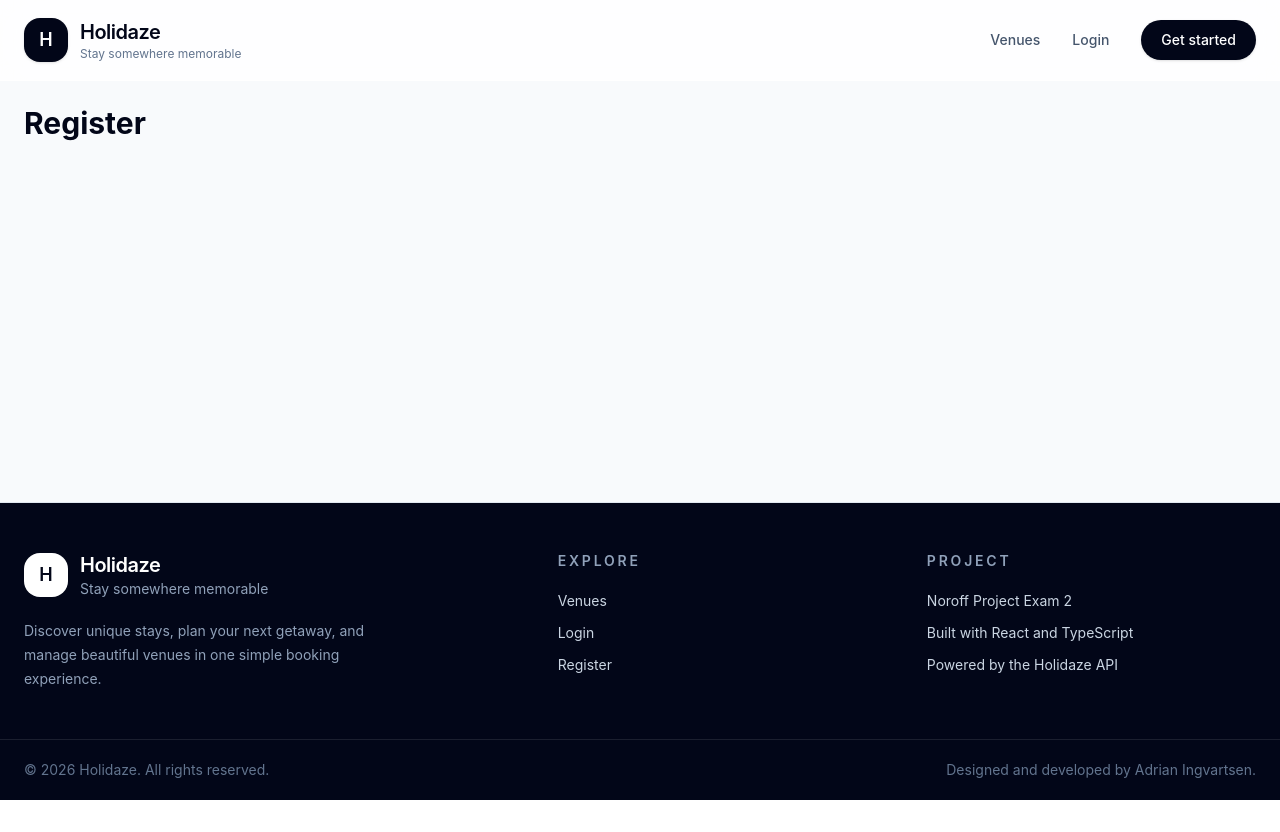
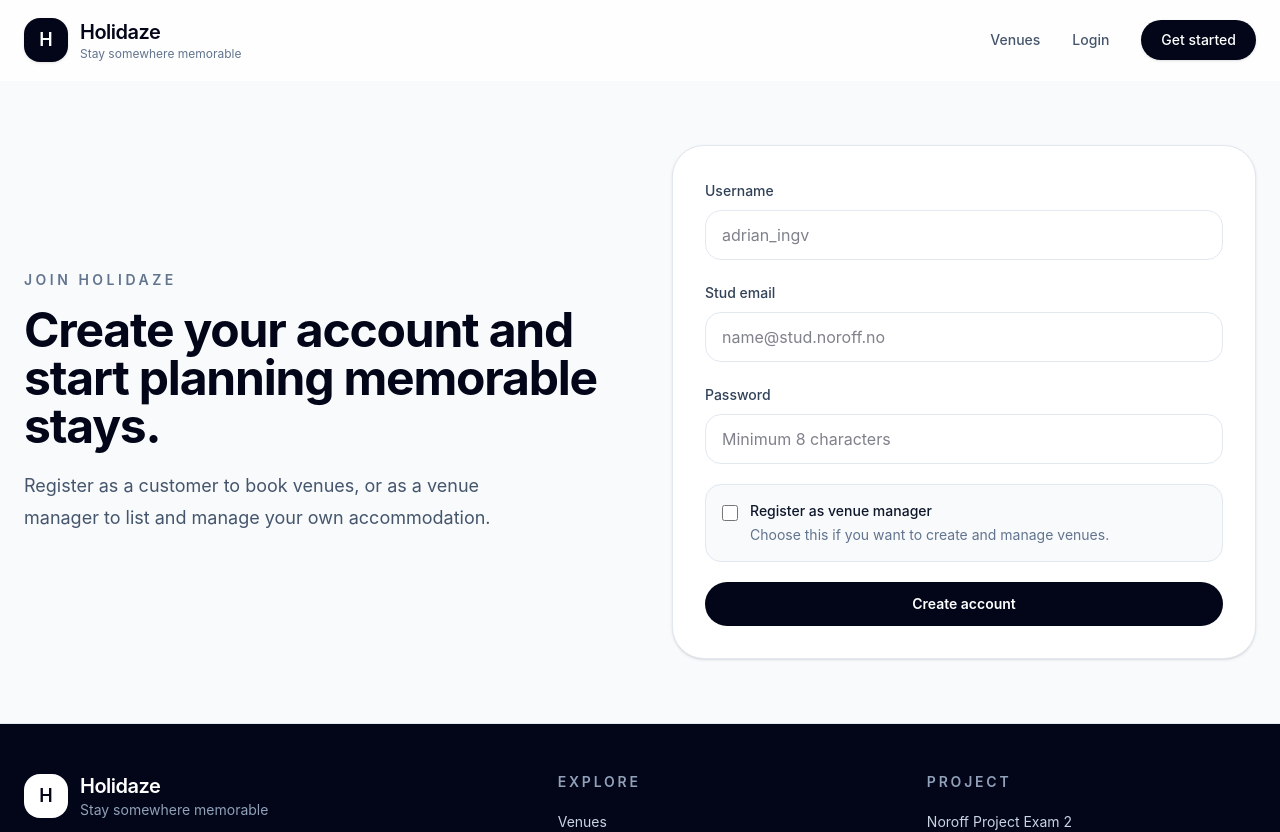
Before and after one commit to adring93/project-exam-2-holidaze, a React (Vite) app: page /register in a window 1280 px wide. Shown: the top 832 px of the page. Before the commit the page ends 800 px from the top, so only its background shows below. Built offline with nearby package versions, Linux system fonts and the light colour scheme; no server answers.

Commit message:
feat: add registration page

```diff
--- a/src/pages/RegisterPage.tsx
+++ b/src/pages/RegisterPage.tsx
@@ -1,8 +1,157 @@
+import { useState } from 'react'
+import type { FormEvent } from 'react'
+import { useNavigate } from 'react-router-dom'
+import { registerUser } from '../services/auth'
+
 function RegisterPage() {
+  const navigate = useNavigate()
+  const [name, setName] = useState('')
+  const [email, setEmail] = useState('')
+  const [password, setPassword] = useState('')
+  const [venueManager, setVenueManager] = useState(false)
+  const [error, setError] = useState('')
+  const [isLoading, setIsLoading] = useState(false)
+
+  async function handleSubmit(event: FormEvent<HTMLFormElement>) {
+    event.preventDefault()
+    setError('')
+    setIsLoading(true)
+
+    try {
+      await registerUser({
+        name,
+        email,
+        password,
+        venueManager,
+      })
+
+      navigate('/login')
+    } catch (error) {
+      setError(
+        error instanceof Error
+          ? error.message
+          : 'Could not create your account',
+      )
+    } finally {
+      setIsLoading(false)
+    }
+  }
+
   return (
-    <main className="p-6">
-      <h1 className="text-3xl font-bold">Register</h1>
-    </main>
+    <section className="mx-auto grid min-h-[calc(100vh-10rem)] max-w-7xl items-center px-6 py-16 lg:grid-cols-2 lg:gap-16">
+      <div>
+        <p className="text-sm font-semibold uppercase tracking-[0.25em] text-slate-500">
+          Join Holidaze
+        </p>
+
+        <h1 className="mt-4 max-w-xl text-4xl font-bold tracking-tight text-slate-950 sm:text-5xl">
+          Create your account and start planning memorable stays.
+        </h1>
+
+        <p className="mt-5 max-w-lg text-lg leading-8 text-slate-600">
+          Register as a customer to book venues, or as a venue manager to list
+          and manage your own accommodation.
+        </p>
+      </div>
+
+      <form
+        onSubmit={handleSubmit}
+        className="mt-10 rounded-[2rem] border border-slate-200 bg-white p-8 shadow-sm lg:mt-0"
+      >
+        <div className="space-y-5">
+          <div>
+            <label
+              htmlFor="name"
+              className="text-sm font-medium text-slate-700"
+            >
+              Username
+            </label>
+            <input
+              id="name"
+              name="name"
+              type="text"
+              required
+              value={name}
+              onChange={(event) => setName(event.target.value)}
+              className="mt-2 w-full rounded-2xl border border-slate-200 px-4 py-3 outline-none transition focus:border-slate-950"
+              placeholder="adrian_ingv"
+            />
+          </div>
+
+          <div>
+            <label
+              htmlFor="email"
+              className="text-sm font-medium text-slate-700"
+            >
+              Stud email
+            </label>
+            <input
+              id="email"
+              name="email"
+              type="email"
+              required
+              pattern="^[\w.-]+@stud\.noroff\.no$"
+              value={email}
+              onChange={(event) => setEmail(event.target.value)}
+              className="mt-2 w-full rounded-2xl border border-slate-200 px-4 py-3 outline-none transition focus:border-slate-950"
+              placeholder="name@stud.noroff.no"
+            />
+          </div>
+
+          <div>
+            <label
+              htmlFor="password"
+              className="text-sm font-medium text-slate-700"
+            >
+              Password
+            </label>
+            <input
+              id="password"
+              name="password"
+              type="password"
+              required
+              minLength={8}
+              value={password}
+              onChange={(event) => setPassword(event.target.value)}
+              className="mt-2 w-full rounded-2xl border border-slate-200 px-4 py-3 outline-none transition focus:border-slate-950"
+              placeholder="Minimum 8 characters"
+            />
+          </div>
+
+          <label className="flex cursor-pointer items-start gap-3 rounded-2xl border border-slate-200 bg-slate-50 p-4">
+            <input
+              type="checkbox"
+              checked={venueManager}
+              onChange={(event) => setVenueManager(event.target.checked)}
+              className="mt-1 h-4 w-4"
+            />
+
+            <span>
+              <span className="block text-sm font-medium text-slate-900">
+                Register as venue manager
+              </span>
+              <span className="mt-1 block text-sm text-slate-500">
+                Choose this if you want to create and manage venues.
+              </span>
+            </span>
+          </label>
+
+          {error && (
+            <p className="rounded-2xl bg-red-50 px-4 py-3 text-sm text-red-700">
+              {error}
+            </p>
+          )}
+
+          <button
+            type="submit"
+            disabled={isLoading}
+            className="w-full rounded-full bg-slate-950 px-5 py-3 text-sm font-semibold text-white transition hover:bg-slate-800 disabled:cursor-not-allowed disabled:opacity-60"
+          >
+            {isLoading ? 'Creating account...' : 'Create account'}
+          </button>
+        </div>
+      </form>
+    </section>
   )
 }
 
```
